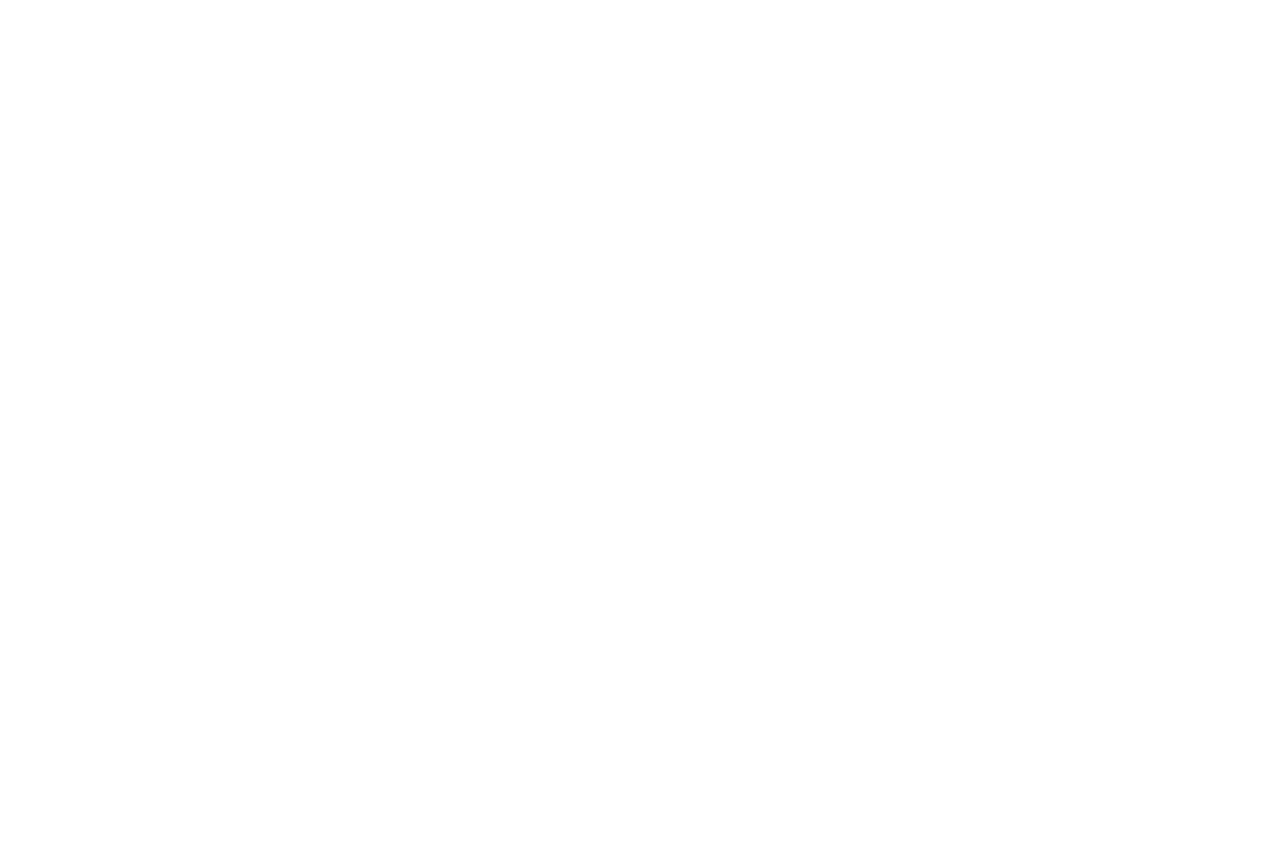
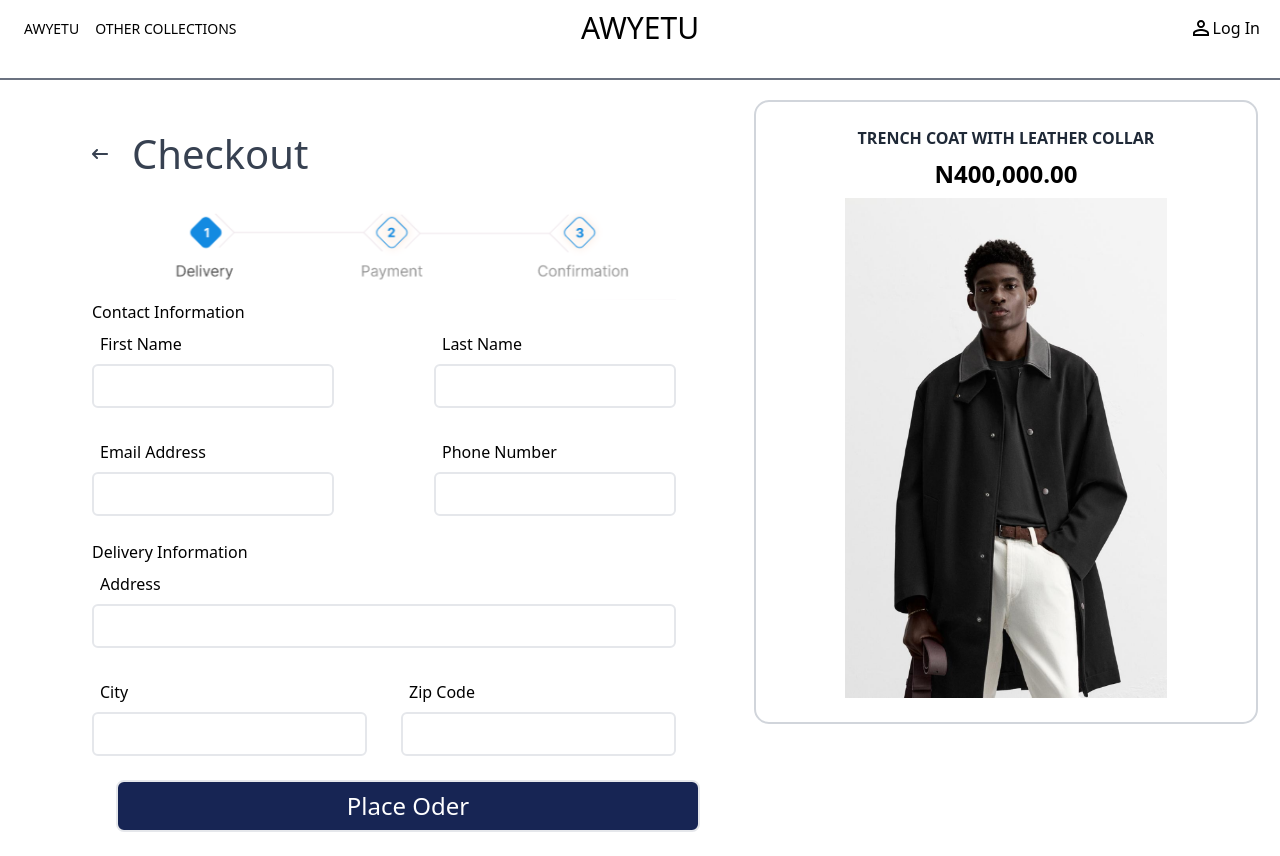
Before and after one commit to jed-chela/estore-frontend, a React (Create React App) app: page /Checkout in a window 1280 px wide. Before the commit this address had no page. Before the commit the page ends 800 px from the top, so only its background shows below. Built offline with nearby package versions, Linux system fonts and the light colour scheme.

Commit message:
All pages linked
linked all page the a button

```diff
--- a/src/App.js
+++ b/src/App.js
@@ -3,6 +3,10 @@
 import Home from "./Pages/Home";
 import Verification from "./Pages/Verification"
 import Payment from "./Pages/Payment"
+import Productpage from "./Pages/Productpage";
+import Checkout from "./Pages/Checkout";
+
+
 
 
 
@@ -22,6 +26,8 @@
           <Route path='Collection' element={<Collection />} />
           <Route path="/verification" element={<Verification />} />
           <Route path="/payment" element={<Payment />} />
+          <Route path="/Productpage" element={<Productpage />} />
+          <Route path="/Checkout" element={<Checkout/>} />
 
         </Routes>
       </BrowserRouter>
--- a/src/Components/Cards.jsx
+++ b/src/Components/Cards.jsx
@@ -7,6 +7,7 @@
     <div className="flex flex-wrap ml-[23rem] cursor-pointer w-6">
       <div className=" mt-[20px] border-gray-200 p-5">
         <div>
+        <a href="/Productpage">
           <div className="w-[300px] ">
             <img src={pic1} alt="Coat" className="" />
           </div>
@@ -21,13 +22,14 @@
 
           <div className="flex justify-between items-center">
             <h2 className="text-[15px] font-medium">
-            <a href="/payment"> LEATHER COLLAR TRENCH COAT</a>
+             LEATHER COLLAR TRENCH COAT
 
             </h2>
             <div>
               <CiShoppingBasket className="text-2xl text-gray-500 text-right" />
             </div>
           </div>
+          </a>
         </div>
       </div>
     </div>
--- a/src/Components/Makepay.jsx
+++ b/src/Components/Makepay.jsx
@@ -88,11 +88,11 @@
           <p>
             <input type="checkbox" className="transform scale-150" />
           </p>
-          <p>
+          <a href="/verification">
             <button className="border-2 h-[40px] w-full text-gray-100 bg-orange-600 rounded-md p4 underline hover:bg-gray-400">
               PAY 400,000
             </button>
-          </p>
+            </a>
           <div className="underline flex justify-center mt-2">
           <HiOutlineLockClosed className="text-3xl mr-4" /> Payments are secured and encrypted
           </div>
--- /dev/null
+++ b/src/Components/Products/Checkoutview.jsx
@@ -0,0 +1,101 @@
+import React from "react";
+import pics11 from "../../assets/productImage/image 10.png";
+import { FaArrowLeftLong } from "react-icons/fa6";
+import pic12 from "../../assets/productImage/imgcomf.png";
+import pic13 from "../../assets/productImage/image 4c.png";
+
+const Checkoutview = () => {
+  return (
+    <div className="w-full h-full mb-10 flex ">
+      <div className="h-[50px] w-[50%] p-7 ml-[5%] mt-4  ">
+        <div className="flex items-center  text-gray-700">
+          <FaArrowLeftLong />
+          <h1 className="font-medium text-[40px] ml-6 "> Checkout</h1>
+        </div>
+
+        <div className=" flex items-center">
+          <img src={pic13} alt="" />
+        </div>
+        <h1>Contact Information</h1>
+
+        <div className="flex">
+          <div className="mr-[100px]">
+            <p className="m-2">First Name</p>
+            <input
+              type="text"
+              className=" h-[35px] p-[20px]
+            focus:outline-blue-500 w-full rounded-md border-2 placeholder-gray-600 "
+            />
+          </div>
+          <div>
+            <p className="m-2">Last Name</p>
+            <input
+              type="text"
+              className=" h-[35px] p-[20px]
+            focus:outline-blue-500 w-full rounded-md border-2 placeholder-gray-600 "
+            />
+          </div>
+        </div>
+
+        <div className="flex mt-6">
+          <div className="mr-[100px]">
+            <p className="m-2">Email Address</p>
+            <input
+              type="email"
+              className=" h-[35px] p-[20px]
+             focus:outline-blue-500 w-full rounded-md border-2 placeholder-gray-600 "
+            />
+          </div>
+          <div>
+            <p className="m-2">Phone Number</p>
+            <input
+              type="number"
+              className=" h-[35px] p-[20px] focus:outline-blue-500
+             w-full rounded-md border-2 placeholder-gray-600 "
+            />
+          </div>
+        </div>
+
+        <h1 className="mt-6">Delivery Information</h1>
+        <div>
+          <p className="m-2">Address</p>
+          <input
+            type="text"
+            className=" h-[35px] p-[20px]
+            focus:outline-blue-500 w-full rounded-md border-2 placeholder-gray-600 "
+          />
+        </div>
+        <div className="flex justify-between mt-6">
+        <div>
+          <p className="m-2">City</p>
+          <input
+            type="text"
+            className=" h-[35px] p-[20px]
+            focus:outline-blue-500 w-auto rounded-md border-2 placeholder-gray-600 "
+          />
+        </div>
+        <div>
+          <p className="m-2">Zip Code</p>
+          <input
+            type="text"
+            className=" h-[35px] p-[20px]
+            focus:outline-blue-500 w-auto rounded-md border-2 placeholder-gray-600 "
+          />
+        </div>
+        </div>
+        <a href="/payment">
+        <button className="border-2 m-6 items-center text-center bg-blue-950 rounded-[8px] text-white text-2xl p-2 w-full">Place Oder</button>
+        </a>
+      </div>
+
+      <div className=" ml-[50px] mt-[20px] border-2 rounded-[15px] border-gray-300 w-auto h-auto   ">
+        <div className="w-[500px] p-6 text-center font-bold">
+          <h1 className="text-gray-800">TRENCH COAT WITH LEATHER COLLAR</h1>
+          <p className="text-2xl mt-2 mb-2">N400,000.00</p>
+          <img className="h-[500px] mx-auto block" src={pics11} alt="" />
+        </div>
+      </div>
+    </div>
+  );
+};
+export default Checkoutview;
--- /dev/null
+++ b/src/Components/Products/Productview.jsx
@@ -0,0 +1,85 @@
+import React from "react";
+import picz from "../../assets/productImage/image 11.png";
+import { FaStar } from "react-icons/fa6";
+
+const ProductView = () => {
+  return (
+    <div className=" h-fit flex w-auto ">
+      <div className=" pt-[70px] pb-[70px]">
+        <img className="h-[150vh] w-auto " src={picz} alt="" />
+      </div>
+      <div>
+        <div className="pt-[70px] ml-[100px]  w-auto   ">
+          <h1 className=" font-bold text-3xl justify-cente">
+            TRENCH COAT WITH LEATHER COLLAR
+          </h1>
+          <div className="flex mt-6 text-2xl items-center">
+            <FaStar className="text-gray-400 " />
+            <FaStar className="text-gray-400 " />
+            <FaStar className="text-gray-400 " />
+            <FaStar className="text-gray-400 " />
+            <FaStar className="text-gray-400 " />
+            <p className="pl-4 font-medium">0 REVIEWS</p>
+          </div>
+          <div className="flex mt-4">
+            <p className="mr-[20px]">CATEGORY:</p>
+            <p className="font-bold">TRENCH COAT</p>
+          </div>
+          <div className="flex mt-4">
+            <p className="mr-[20px]">AVAILABILITY:</p>
+            <p className="font-bold">25</p>
+          </div>
+          <div className="mt-[40px] ] ">
+            <p className="font-bold text-[50px] ml-[30px] text-blue-950">
+              400,000.00
+            </p>
+          </div>
+          <a href="/Checkout">
+
+          <button className="mt-[50px] p-2 border-2 rounded-[8px] bg-orange-500 text-gray-200 text-[20px] font-medium w-[400px]">
+            BUY NOW
+          </button>
+          </a>
+        </div>
+        <div className=" border-[1px] border-b-gray-100 mt-[30px] w-full"></div>
+        <div>
+          <h1 className="mt-[40px] font-medium ml-[100px] text-[20px]">
+            DESCRIPTION
+          </h1>
+          <p className="ml-[100px] ">
+            {" "}
+            Lorem ipsum dolor sit amet consectetur <br /> adipisicing elit. Ab,
+            eius modi consequatur cupiditate labore <br />
+            ea optio dignissimos velit delectus id maiores laboriosam, sint
+            itaque provident <br /> ipsa molestias omnis eaque iusto!
+          </p>
+        </div>
+        <div className=" border-[1px] border-b-gray-100  mt-[40px] w-full"></div>
+        <div className="ml-[100px]">
+          <h1 className="text-yellow-600 text-[25px] underline   mt-[40px]">
+            REVIEWS (0)
+          </h1>
+        </div>
+        <div className="flex justify-center items-center">
+          <div className="text-center">
+            <p className="text-2xl  mt-[40px]">REVIEW (0)</p>
+            <div className="flex items-center justify-center  mt-[20px]">
+              <FaStar className="text-gray-400 " />
+              <FaStar className="text-gray-400 " />
+              <FaStar className="text-gray-400 " />
+              <FaStar className="text-gray-400 " />
+              <FaStar className="text-gray-400 " />
+              <p className=" mt-[40px]font-medium ml-4">0 REVIEWS</p>
+            </div>
+            <button className="mt-6 border-[1px] bg-gray-900 w-[200px] text-white p-2 text-[20px] mb-6">
+              WRITE A REVIEW
+            </button>
+            <p>There are no reviews for this product</p>
+          </div>
+        </div>
+      </div>
+    </div>
+  );
+};
+
+export default ProductView;
--- a/src/Pages/Checkout.jsx
+++ b/src/Pages/Checkout.jsx
@@ -0,0 +1,14 @@
+import React from 'react'
+import Navbar from '../Components/Navbar'
+import Checkoutview from '../Components/Products/Checkoutview'
+
+const Checkout = () => {
+  return (
+    <div>
+        <Navbar />
+        <Checkoutview />
+    </div>
+  )
+}
+
+export default Checkout
--- /dev/null
+++ b/src/Pages/Productpage.jsx
@@ -0,0 +1,16 @@
+import React from 'react'
+import Navbar from '../Components/Navbar'
+import Contact from '../Components/Contact'
+import Productview from '../Components/Products/Productview'
+
+const Productpage = () => {
+  return (
+    <div>
+        <Navbar />
+        <Productview />
+        <Contact />
+    </div>
+  )
+}
+
+export default Productpage
```
Also changed, not shown: src/Components/Verifypay.jsx (+5 -5 lines), src/assets/productImage/image 11.png (added), src/assets/productImage/image 4c.png (added).
